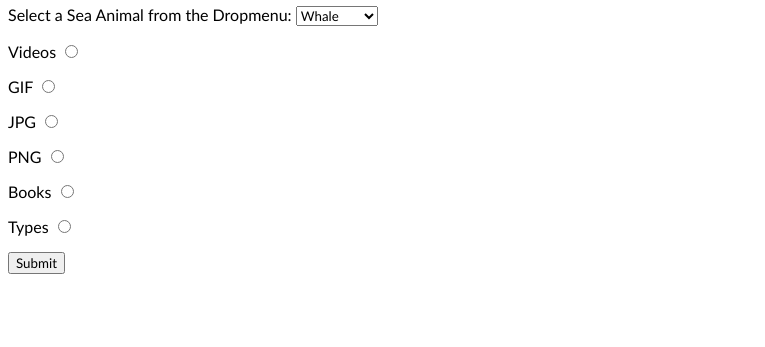
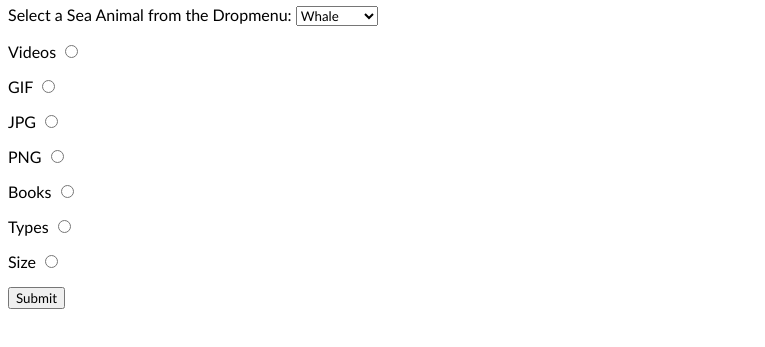
Before and after one commit to carinafierro/carinafierro.github.io, a plain HTML site: page search.html in a window 1280 px wide. Shown: the part 99-446 px from the top of the page, without its empty margins (0-765 px from the left). Drawn offline with Linux system fonts and the light colour scheme.

Commit message:
Update search.html

```diff
--- a/search.html
+++ b/search.html
@@ -45,6 +45,10 @@
         <input type="radio" name="as_oq" value="all" id="radiopng">
       </p>
       <p>
+        <label for="size">Size</label>
+        <input type="radio" name="as_epq" value="all" id="radiopng">
+      </p>
+      <p>
         <input type="submit">
       </p>
     </form>
```
